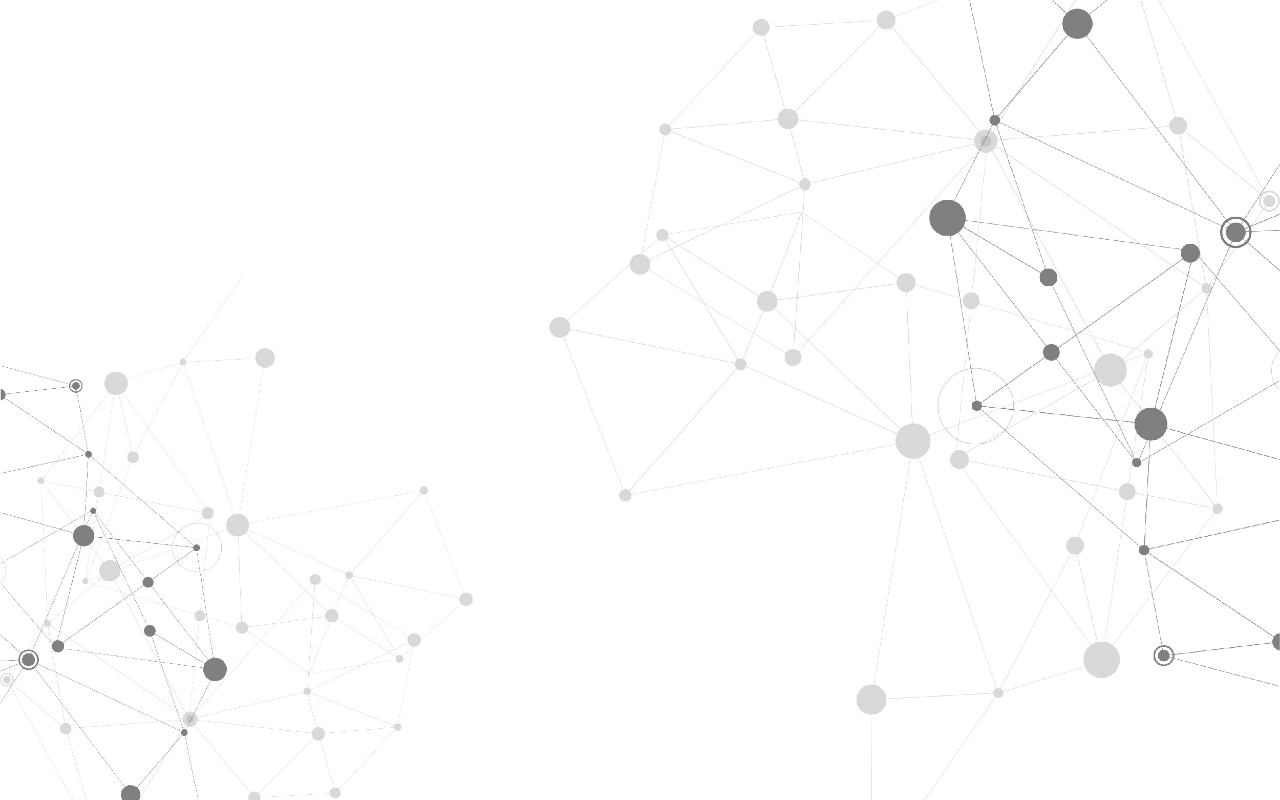
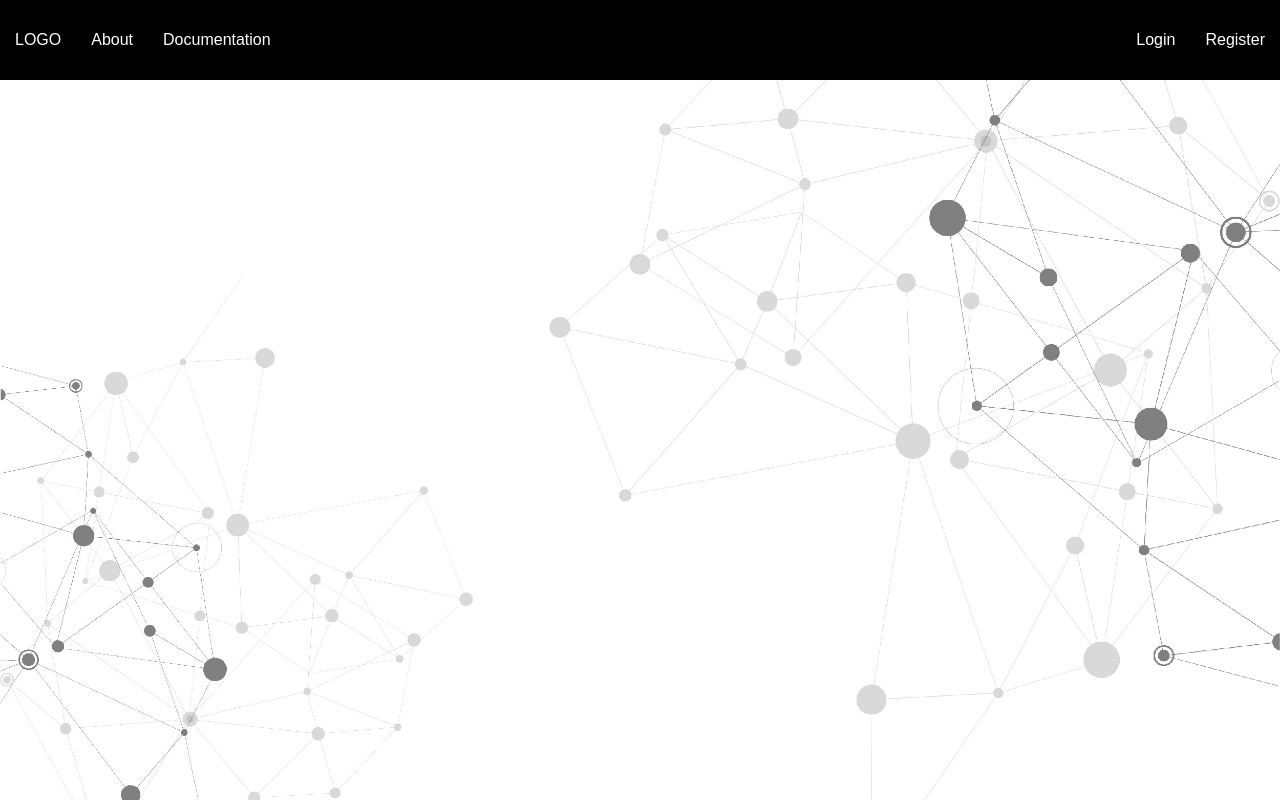
Before and after one commit to robert-lara/Company, an Angular app in the folder Common.Web/Angular/: page / in a window 1280 px wide. Built offline with nearby package versions, Linux system fonts and the light colour scheme.

Commit message:
Added responsive navigation header

```diff
--- a/Common.Web/Angular/src/app/app.component.html
+++ b/Common.Web/Angular/src/app/app.component.html
@@ -1 +1,2 @@
+<app-header></app-header>
 <router-outlet></router-outlet>
--- a/Common.Web/Angular/src/app/app.module.ts
+++ b/Common.Web/Angular/src/app/app.module.ts
@@ -5,12 +5,14 @@ import { AppRoutingModule } from './app-routing.module';
 import { AppComponent } from './app.component';
 import { RegisterComponent } from './components/register/register.component';
 import { LoginComponent } from './components/login/login.component';
+import { HeaderComponent } from './components/header/header.component';
 
 @NgModule({
   declarations: [
     AppComponent,
     RegisterComponent,
-    LoginComponent
+    LoginComponent,
+    HeaderComponent
   ],
   imports: [
     BrowserModule,
--- /dev/null
+++ b/Common.Web/Angular/src/app/components/header/header.component.css
@@ -0,0 +1,70 @@
+nav{
+    display: flex;
+    flex-direction: column;
+    height: auto;
+    width: 100%;
+    justify-content: flex-start;
+    background-color: #000000;
+}
+
+nav div:first-child{
+    margin-top: 15px;
+}
+
+nav div{
+    margin-left: auto;
+    margin-right: auto;
+    margin-bottom: 15px;
+}
+
+
+
+@media (max-width: 768px) {
+
+
+
+}
+
+/*  Medium devices (tablets, 768px and up) */
+@media (min-width: 768px) {
+
+    nav{
+        display: flex;
+        flex-direction: row;
+        height: 80px;
+        justify-content: flex-start;
+        background-color: #000000;
+    }
+
+    nav div{
+        margin: 15px;
+        margin-top: auto;
+        margin-bottom: auto;
+
+    }
+
+    nav div:first-child{
+        margin-top: auto;
+    }
+
+    nav div:nth-last-child(2){
+        margin-left: auto;
+        margin-right: 15px;
+    }
+
+    nav div:last-child {
+        margin-left: 15px;
+        margin-right: 15px;
+    }
+
+ }
+
+/*  Large devices (desktops, 992px and up) */
+@media (min-width: 992px) {
+
+ }
+
+/*  Extra large devices (large desktops, 1200px and up) */
+@media (min-width: 1200px) {
+
+ }
--- /dev/null
+++ b/Common.Web/Angular/src/app/components/header/header.component.html
@@ -0,0 +1,7 @@
+<nav>
+    <div (click)="logoClicked()">LOGO</div>
+    <div *ngIf="showNavigation">About</div>
+    <div *ngIf="showNavigation">Documentation</div>
+    <div *ngIf="showNavigation">Login</div>
+    <div *ngIf="showNavigation">Register</div>
+</nav>
--- /dev/null
+++ b/Common.Web/Angular/src/app/components/header/header.component.ts
@@ -0,0 +1,45 @@
+import { Component, OnInit } from '@angular/core';
+
+@Component({
+  selector: 'app-header',
+  templateUrl: './header.component.html',
+  styleUrls: ['./header.component.css'],
+  host: {
+    '(window:resize)': 'onResize($event)'
+  }
+})
+export class HeaderComponent implements OnInit {
+
+  showNavigation = true;
+  isMobileDevice = true;
+  constructor() {
+  }
+
+  ngOnInit(): void {
+
+    if (window.screen.width <= 375) {
+      this.isMobileDevice = true;
+    }else{
+      this.isMobileDevice = false;
+    }
+
+  }
+
+  onResize(event){
+    if (window.screen.width <= 375) {
+      this.isMobileDevice = true;
+      this.showNavigation = false;
+    }else{
+      this.isMobileDevice = false;
+      this.showNavigation = true;
+    }
+  }
+
+  logoClicked(){
+
+    if(this.isMobileDevice){
+      this.showNavigation = !this.showNavigation;
+    }
+  }
+
+}
--- a/Common.Web/Angular/src/styles.css
+++ b/Common.Web/Angular/src/styles.css
@@ -4,4 +4,8 @@ body  {
     -moz-background-size: cover;
     -o-background-size: cover;
     background-size: cover;
+    font-family: Arial, Gadget, sans-serif;
+    color:#FFFFFF;
+    margin: 0px;
+    padding: 0px;
 }
```
Also changed, not shown: 1 other file (tests, documents, lock files or other folders).
